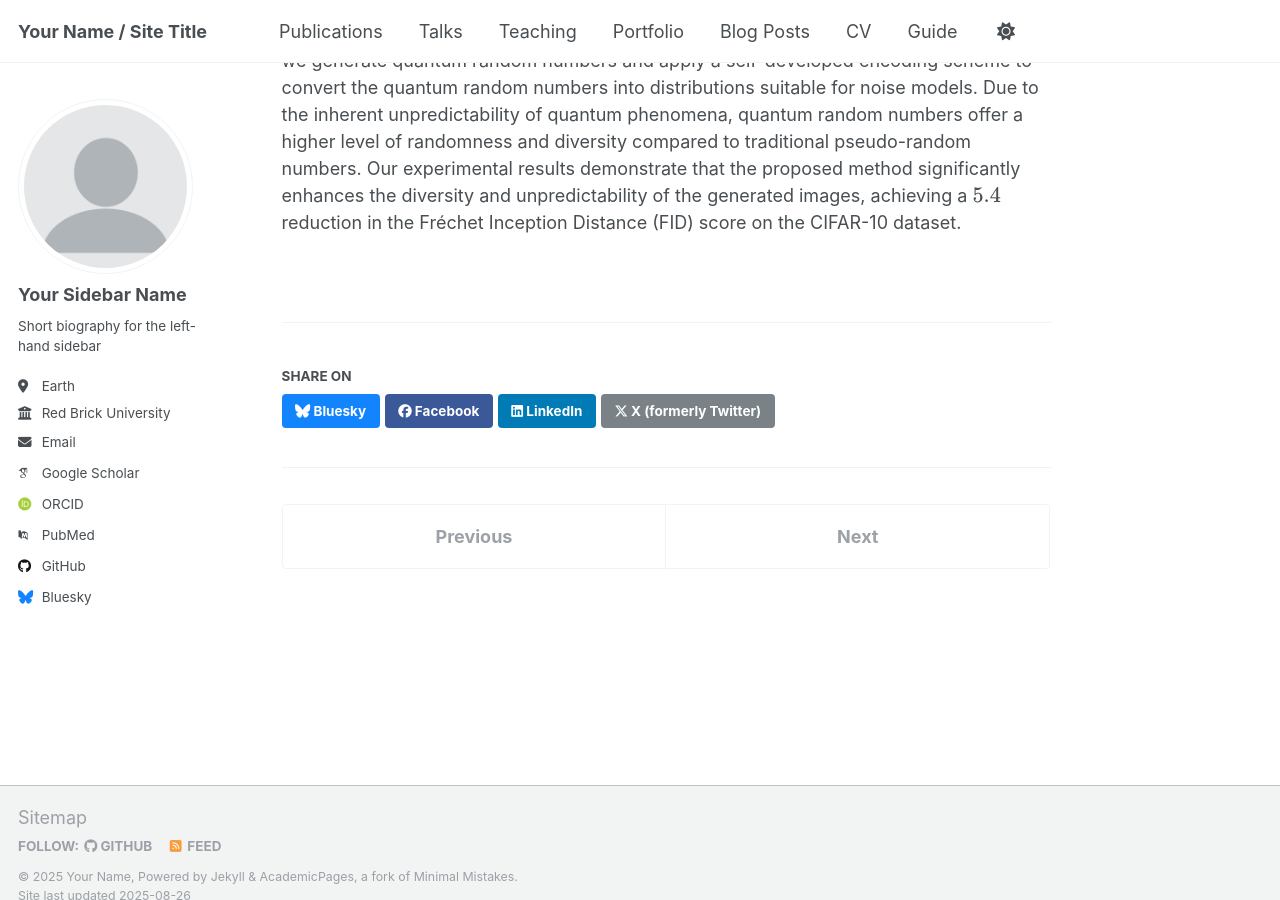
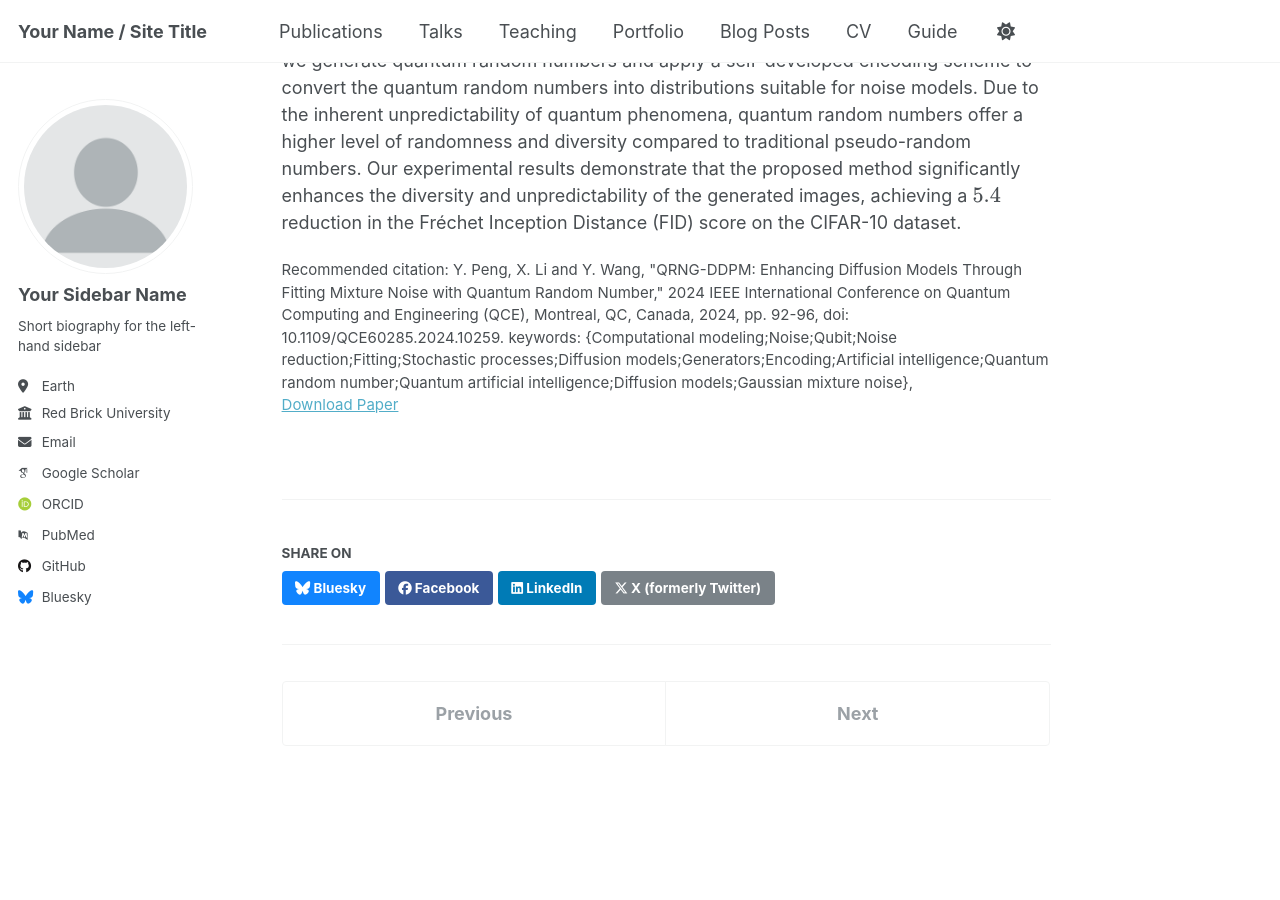
Before and after one commit to LXY-princess/lxy-princess.github.io, a Jekyll site: the page built from _publications/2025-06-08-paper-title-number-5.md, in a window 1280 px wide and 900 px high, scrolled down 366 px. Built offline with Jekyll 4.4.1, drawn with Linux system fonts in a browser that asks for light colours; some web fonts are replaced; a script that is not in the unit is left out.

Commit message:
Update 2025-06-08-paper-title-number-5.md

```diff
--- a/_publications/2025-06-08-paper-title-number-5.md
+++ b/_publications/2025-06-08-paper-title-number-5.md
@@ -3,10 +3,11 @@ title: "QRNG-DDPM: Enhancing Diffusion Models Through Fitting Mixture Noise with
 collection: publications
 category: conferences
 permalink: /publication/2025-06-08-paper-title-number-5
-excerpt: 'Quantum computing, Amplitude embedding, Quantum attention network'
+excerpt: 'Quantum random number, Quantum artificial intelligence, Diffusion models, Gaussian mixture noise'
 date: 2024-02-17
 venue: '2024 IEEE International Conference on Quantum Computing and Engineering (QCE)'
 paperurl: 'https://ieeexplore.ieee.org/abstract/document/10821107'
+citation: 'Y. Peng, X. Li and Y. Wang, "QRNG-DDPM: Enhancing Diffusion Models Through Fitting Mixture Noise with Quantum Random Number," 2024 IEEE International Conference on Quantum Computing and Engineering (QCE), Montreal, QC, Canada, 2024, pp. 92-96, doi: 10.1109/QCE60285.2024.10259. keywords: {Computational modeling;Noise;Qubit;Noise reduction;Fitting;Stochastic processes;Diffusion models;Generators;Encoding;Artificial intelligence;Quantum random number;Quantum artificial intelligence;Diffusion models;Gaussian mixture noise},'
 ---
 
 Recent research has demonstrated that the denoising diffusion probabilistic model (DDPM) can generate high-quality images in artificial intelligence (AI), showing its distinctive capabilities. However, despite this, the diversity of generated images is often limited by the predictability of traditional pseudo-random number generators in the stochastic process. To address this problem, this paper proposes a new mixed noise model based on quantum random numbers QRNG-DDPM. By operating on single qubits, we generate quantum random numbers and apply a self-developed encoding scheme to convert the quantum random numbers into distributions suitable for noise models. Due to the inherent unpredictability of quantum phenomena, quantum random numbers offer a higher level of randomness and diversity compared to traditional pseudo-random numbers. Our experimental results demonstrate that the proposed method significantly enhances the diversity and unpredictability of the generated images, achieving a $$5.4\\%$$ reduction in the Fréchet Inception Distance (FID) score on the CIFAR-10 dataset.
```
